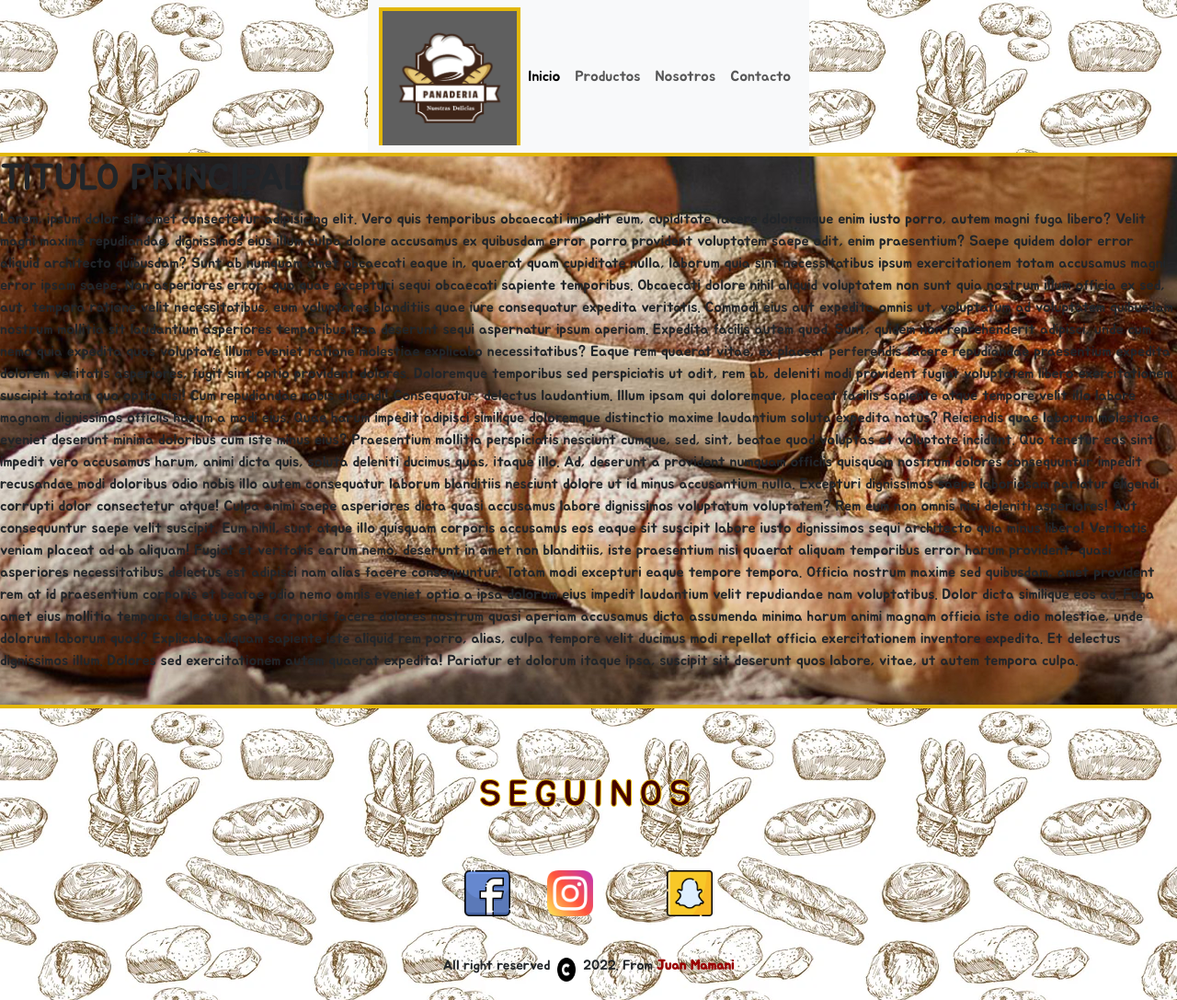
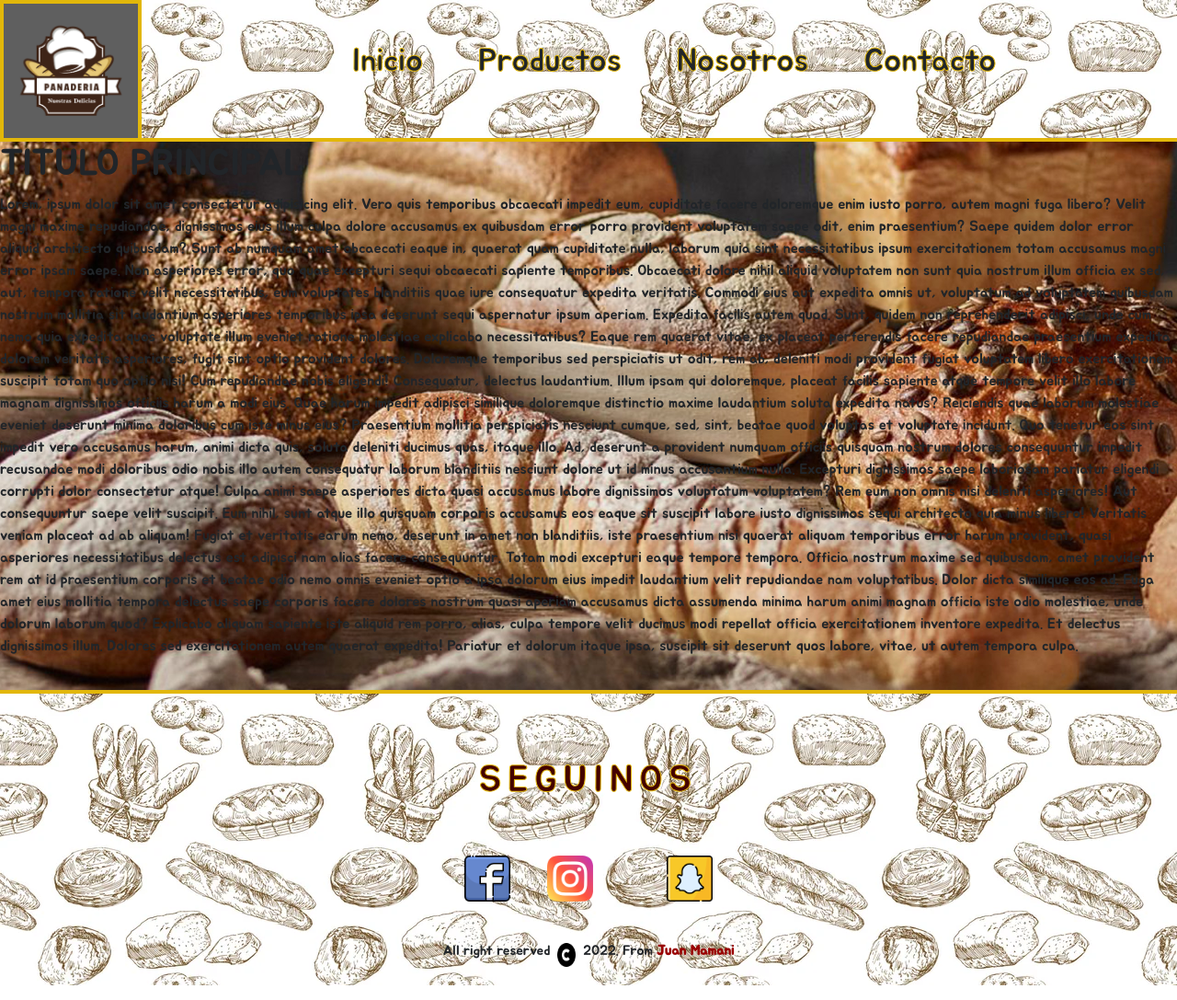
Before and after one commit to JuanMamani0708/PreEntrega2-Mamani, a plain HTML site: page pages/contacto.html in a window 1280 px wide. Shown: the whole page at 92% size. Drawn offline with nearby package versions, Linux system fonts and the light colour scheme.

Commit message:
copiando el nav en las demas paginas

```diff
--- a/pages/contacto.html
+++ b/pages/contacto.html
@@ -10,21 +10,21 @@
 </head>
 <body>
     <header>
-        <nav class="navbar navbar-expand-lg bg-body-tertiary">
+        <img src="/img/logo.png" alt="logo">
+        <nav class="navbar navbar-expand-lg justify-content-auto">
             <div class="container-fluid">
-                <img src="/img/logo.png" alt="imagen">
                 <button class="navbar-toggler" type="button" data-bs-toggle="collapse"
                     data-bs-target="#navbarNavAltMarkup" aria-controls="navbarNavAltMarkup" aria-expanded="false"
                     aria-label="Toggle navigation">
                     <span class="navbar-toggler-icon"></span>
                 </button>
                 <div class="collapse navbar-collapse" id="navbarNavAltMarkup">
-                    <div class="navbar-nav">
-                        <a class="nav-link active" aria-current="page" href="../index.html">Inicio</a>
-                        <a class="nav-link" href="./productos.html">Productos</a>
-                        <a class="nav-link" href="./nosotros.html">Nosotros</a>
-                        <a class="nav-link" href="./contacto.html">Contacto</a>
-                    </div>
+                    <ul class="d-flex">
+                        <li><a class="nav-link active" aria-current="page" href="../index.html">Inicio</a></li>
+                        <li><a class="nav-link" href="productos.html">Productos</a></li>
+                        <li><a class="nav-link" href="nosotros.html">Nosotros</a></li>
+                        <li><a class="nav-link" href="contacto.html">Contacto</a></li>
+                    </ul>
                 </div>
             </div>
         </nav>
```
Also changed, not shown: pages/nosotros.html (+8 -8 lines), pages/productos.html (+8 -8 lines).
